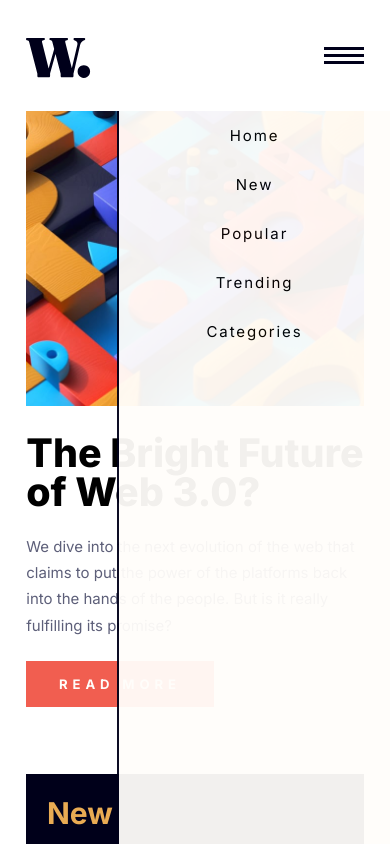
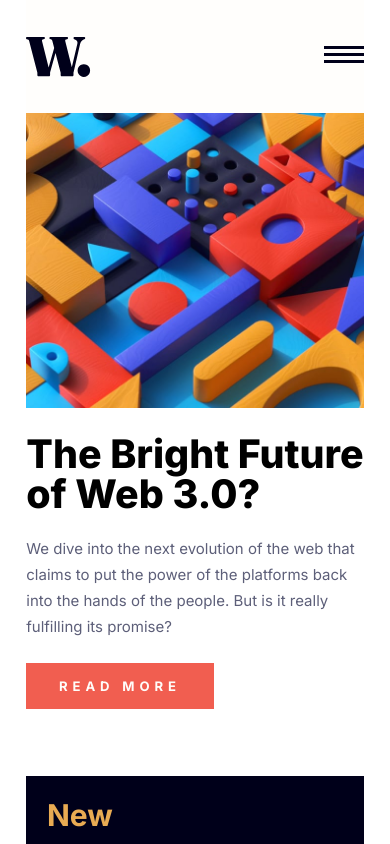
Before and after one commit to danheecho1/FEM_news-homepage, a Next.js app: page / in a window 390 px wide. Shown: the top 844 px of the page. Built offline with nearby package versions, Linux system fonts and the light colour scheme.

Commit message:
08/12/23 commit. Worked on Navbar for mobile view and changed hsl values in variables.scss to be separated by commas (for using hsla).

```diff
--- a/app/page.module.css
+++ b/app/page.module.css
@@ -3,5 +3,5 @@
   flex-direction: column;
   margin: 0 auto;
   width: 375px;
-  padding: 2.5em 1.25em;
+  padding: 0 1.25em 2.5em;
 }/*# sourceMappingURL=page.module.css.map */
--- a/app/page.module.scss
+++ b/app/page.module.scss
@@ -3,5 +3,5 @@
     flex-direction: column;
     margin: 0 auto;
     width: 375px;
-    padding: 2.5em 1.25em;
+    padding: 0 1.25em 2.5em;
 }
--- a/components/Navbar.module.css
+++ b/components/Navbar.module.css
@@ -2,7 +2,14 @@
   display: flex;
   justify-content: space-between;
   align-items: center;
-  margin-bottom: 2.25em;
+  position: sticky;
+  top: 0;
+  width: 337.5px;
+  height: 113px;
+  z-index: 2;
+  background-color: hsla(36, 100%, 99%, 0.5);
+  -webkit-backdrop-filter: blur(20px);
+          backdrop-filter: blur(20px);
 }
 
 .headerContainer__navBar__menu {
@@ -11,17 +18,27 @@
 
 .headerContainer__nav__ul {
   position: fixed;
-  width: 70vw;
+  width: 70%;
   height: 100vh;
-  border-left: 2px solid hsl(240, 100%, 5%);
-  right: 0;
-  top: 111.25px;
+  left: -100%;
+  top: 113px;
   text-align: center;
-  background-color: hsl(36, 100%, 99%);
-  opacity: 0.95;
+  z-index: 2;
+  background-color: hsla(36, 100%, 99%, 0.5);
+  -webkit-backdrop-filter: blur(20px);
+          backdrop-filter: blur(20px);
+  transition: left 0.3s ease-in-out;
+}
+
+.headerContainer__nav__ul.active {
+  left: 0;
 }
 
 .headerContainer__nav__ul__li {
   padding: 1em 0;
   letter-spacing: 0.125em;
+}
+
+.headerContainer__nav__ul__li:hover {
+  transform: scale(1.05);
 }/*# sourceMappingURL=Navbar.module.css.map */
--- a/components/Navbar.module.scss
+++ b/components/Navbar.module.scss
@@ -4,8 +4,13 @@
     display: flex;
     justify-content: space-between;
     align-items: center;
-    margin-bottom: 2.25em;
-    // position: fixed;
+    position: sticky;
+    top: 0;
+    width: 337.5px;
+    height: 113px;
+    z-index: 2;
+    background-color: hsla(nth(var.$clr-white, 1), nth(var.$clr-white, 2), nth(var.$clr-white, 3), 0.5);
+    backdrop-filter: blur(20px);
 }
 
 .headerContainer__navBar__menu {
@@ -14,14 +19,19 @@
 
 .headerContainer__nav__ul {
     position: fixed;
-    width: 70vw;
+    width: 70%;
     height: 100vh;
-    border-left: 2px solid hsl(var.$clr-veryDarkBlue);
-    right: 0;
-    top: 111.25px;
+    left: -100%;
+    top: 113px;
     text-align: center;
-    background-color: hsl(var.$clr-white);
-    opacity: 0.95;
+    z-index: 2;
+    background-color: hsla(nth(var.$clr-white, 1), nth(var.$clr-white, 2), nth(var.$clr-white, 3), 0.5);
+    backdrop-filter: blur(20px);
+    transition: left 0.3s ease-in-out;
+}
+
+.headerContainer__nav__ul.active {
+    left: 0;
 }
 
 .headerContainer__nav__ul__li {
@@ -29,3 +39,7 @@
     // font-weight: var.$fw-bold;
     letter-spacing: 0.125em;
 }
+
+.headerContainer__nav__ul__li:hover {
+    transform: scale(1.05);
+}
--- a/components/Navbar.tsx
+++ b/components/Navbar.tsx
@@ -1,6 +1,6 @@
 "use client";
 
-import React, { useState } from "react";
+import React, { useState, useEffect, useRef } from "react";
 import Image from "next/image";
 import Logo from "../public/logo.svg";
 import menuClose from "../public/icon-menu-close.svg";
@@ -8,10 +8,18 @@ import menuOpen from "../public/icon-menu.svg";
 import styles from "./Navbar.module.css";
 
 const Navbar = () => {
+	const navMenus = useRef<HTMLUListElement>(null);
 	const [menuOpenStatus, setMenuOpenStatus] = useState(false);
 	const toggleMenu = () => {
 		setMenuOpenStatus(!menuOpenStatus);
 	};
+	useEffect(() => {
+		if (menuOpenStatus) {
+			navMenus.current?.classList.add(styles["active"]);
+		} else {
+			navMenus.current?.classList.remove(styles["active"]);
+		}
+	}, [menuOpenStatus]);
 	return (
 		<header className={styles.headerContainer}>
 			<Image src={Logo} alt="Logo" />
@@ -22,7 +30,7 @@ const Navbar = () => {
 					onClick={toggleMenu}
 					className={styles.headerContainer__navBar__menu}
 				/>
-				<ul className={styles.headerContainer__nav__ul}>
+				<ul ref={navMenus} className={styles.headerContainer__nav__ul}>
 					<li className={styles.headerContainer__nav__ul__li}>
 						Home
 					</li>
```
Also changed, not shown: app/_variables.scss (+6 -6 lines), 2 other files (tests, documents, lock files or other folders).
